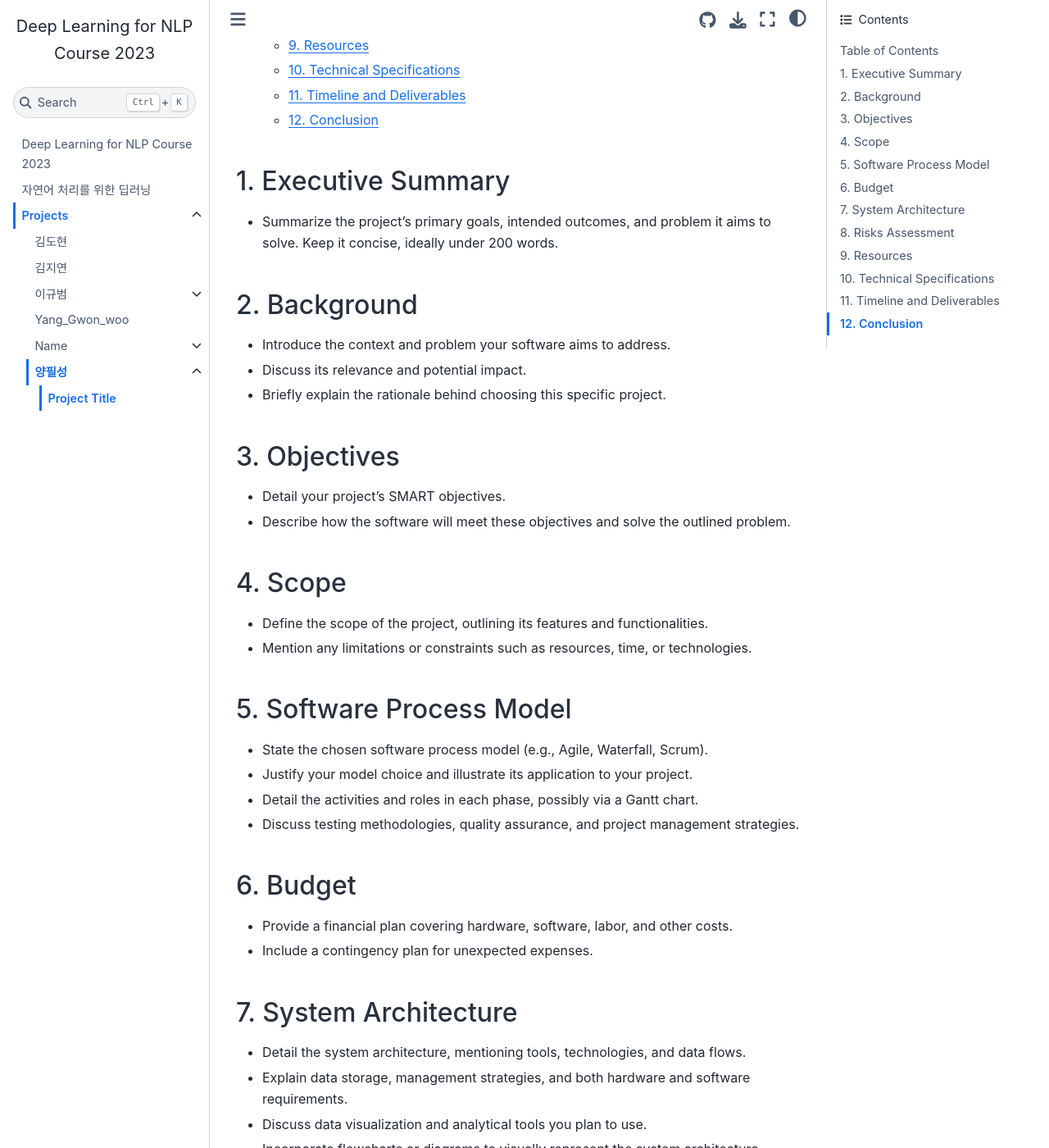
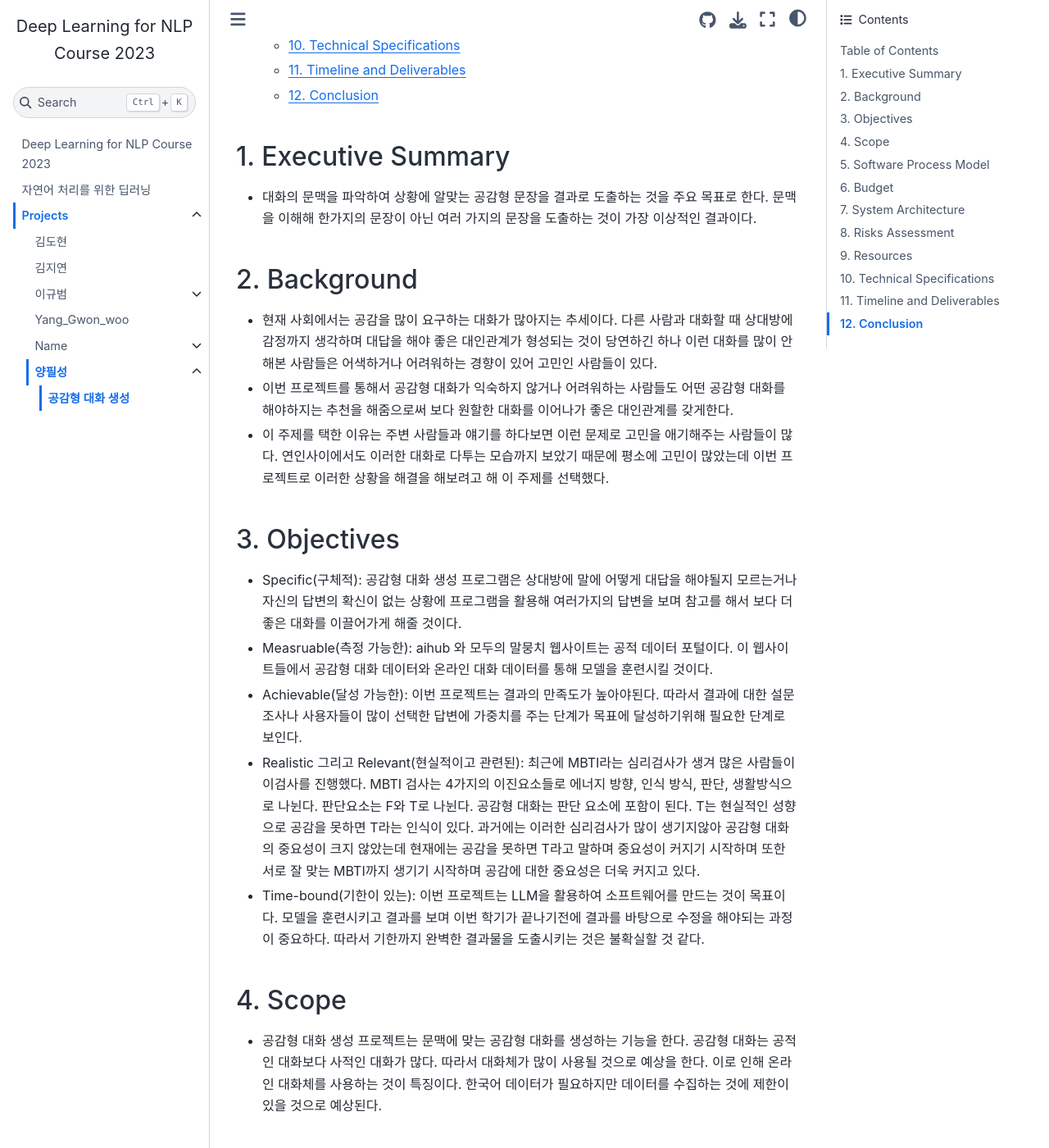
Before and after one commit to ypilseong/deepnlp-2023, a Jupyter Book: the page built from book/projects/pilseong_202121010/proposal.md, in a window 1280 px wide and 1400 px high, scrolled down 596 px. Shown: the whole window at 82% size. Built offline with Jupyter Book 1.0.4 settings and Sphinx 7.4.7 and the Sphinx Book theme 1.1.4, drawn with Linux system fonts in a browser that asks for light colours; some of the changed text lies outside the part shown.

Commit message:
deeplnp_project_proposal Fixes ypilseong/deepnlp-2023#3

```diff
--- a/book/projects/pilseong_202121010/proposal.md
+++ b/book/projects/pilseong_202121010/proposal.md
@@ -1,9 +1,9 @@
-# Project Title
+# 공감형 대화 생성
 
 _Prepared by: [Group Name]_
 
-1. [Name and Student ID]
-2. [Name and Student ID]
+1. [양필성 202121010]
+
 
 
 ## Table of Contents
@@ -26,23 +26,26 @@ _Prepared by: [Group Name]_
 
 ## 1. Executive Summary
 
-- Summarize the project's primary goals, intended outcomes, and problem it aims to solve. Keep it concise, ideally under 200 words.
+- 대화의 문맥을 파악하여 상황에 알맞는 공감형 문장을 결과로 도출하는 것을 주요 목표로 한다. 문맥을 이해해 한가지의 문장이 아닌 여러 가지의 문장을 도출하는 것이 가장 이상적인 결과이다.
 
 ## 2. Background
 
-- Introduce the context and problem your software aims to address.
-- Discuss its relevance and potential impact.
-- Briefly explain the rationale behind choosing this specific project.
+- 현재 사회에서는 공감을 많이 요구하는 대화가 많아지는 추세이다. 다른 사람과 대화할 때 상대방에 감정까지 생각하며 대답을 해야 좋은 대인관계가 형성되는 것이 당연하긴 하나 이런 대화를 많이 안해본 사람들은 어색하거나 어려워하는 경향이 있어 고민인 사람들이 있다.
+- 이번 프로젝트를 통해서 공감형 대화가 익숙하지 않거나 어려워하는 사람들도 어떤 공감형 대화를 해야하지는 추천을 해줌으로써 보다 원할한 대화를 이어나가 좋은 대인관계를 갖게한다.
+- 이 주제를 택한 이유는 주변 사람들과 얘기를 하다보면 이런 문제로 고민을 애기해주는 사람들이 많다. 연인사이에서도 이러한 대화로 다투는 모습까지 보았기 때문에 평소에 고민이 많았는데 이번 프로젝트로 이러한 상황을 해결을 해보려고 해 이 주제를 선택했다.
 
 ## 3. Objectives
 
-- Detail your project’s SMART objectives.
-- Describe how the software will meet these objectives and solve the outlined problem.
+- Specific(구체적): 공감형 대화 생성 프로그램은 상대방에 말에 어떻게 대답을 해야될지 모르는거나 자신의 답변의 확신이 없는 상황에 프로그램을 활용해 여러가지의 답변을 보며 참고를 해서 보다 더 좋은 대화를 이끌어가게 해줄 것이다.
+- Measruable(측정 가능한): aihub 와 모두의 말뭉치 웹사이트는  공적 데이터 포털이다. 이 웹사이트들에서 공감형 대화 데이터와 온라인 대화 데이터를 통해 모델을 훈련시킬 것이다.
+- Achievable(달성 가능한): 이번 프로젝트는 결과의 만족도가 높아야된다. 따라서 결과에 대한 설문조사나 사용자들이 많이 선택한 답변에 가중치를 주는 단계가 목표에 달성하기위해 필요한 단계로 보인다.
+- Realistic 그리고 Relevant(현실적이고 관련된): 최근에 MBTI라는 심리검사가 생겨 많은 사람들이 이검사를 진행했다. MBTI 검사는 4가지의 이진요소들로 에너지 방향, 인식 방식, 판단, 생활방식으로 나뉜다. 판단요소는 F와 T로 나뉜다. 공감형 대화는 판단 요소에 포함이 된다. T는 현실적인 성향으로 공감을 못하면 T라는 인식이 있다. 과거에는 이러한 심리검사가 많이 생기지않아 공감형 대화의 중요성이 크지 않았는데 현재에는 공감을 못하면 T라고 말하며 중요성이 커지기 시작하며 또한 서로 잘 맞는 MBTI까지 생기기 시작하며 공감에 대한 중요성은 더욱 커지고 있다.
+- Time-bound(기한이 있는): 이번 프로젝트는 LLM을 활용하여 소프트웨어를 만드는 것이 목표이다. 모델을 훈련시키고 결과를 보며 이번 학기가 끝나기전에 결과를 바탕으로 수정을 해야되는 과정이 중요하다. 따라서 기한까지 완벽한 결과물을 도출시키는 것은 불확실할 것 같다.
+
 
 ## 4. Scope
 
-- Define the scope of the project, outlining its features and functionalities.
-- Mention any limitations or constraints such as resources, time, or technologies.
+- 공감형 대화 생성 프로젝트는 문맥에 맞는 공감형 대화를 생성하는 기능을 한다. 공감형 대화는 공적인 대화보다 사적인 대화가 많다. 따라서 대화체가 많이 사용될 것으로 예상을 한다. 이로 인해 온라인 대화체를 사용하는 것이 특징이다. 한국어 데이터가 필요하지만 데이터를 수집하는 것에 제한이 있을 것으로 예상된다.
 
 ## 5. Software Process Model
 
```
